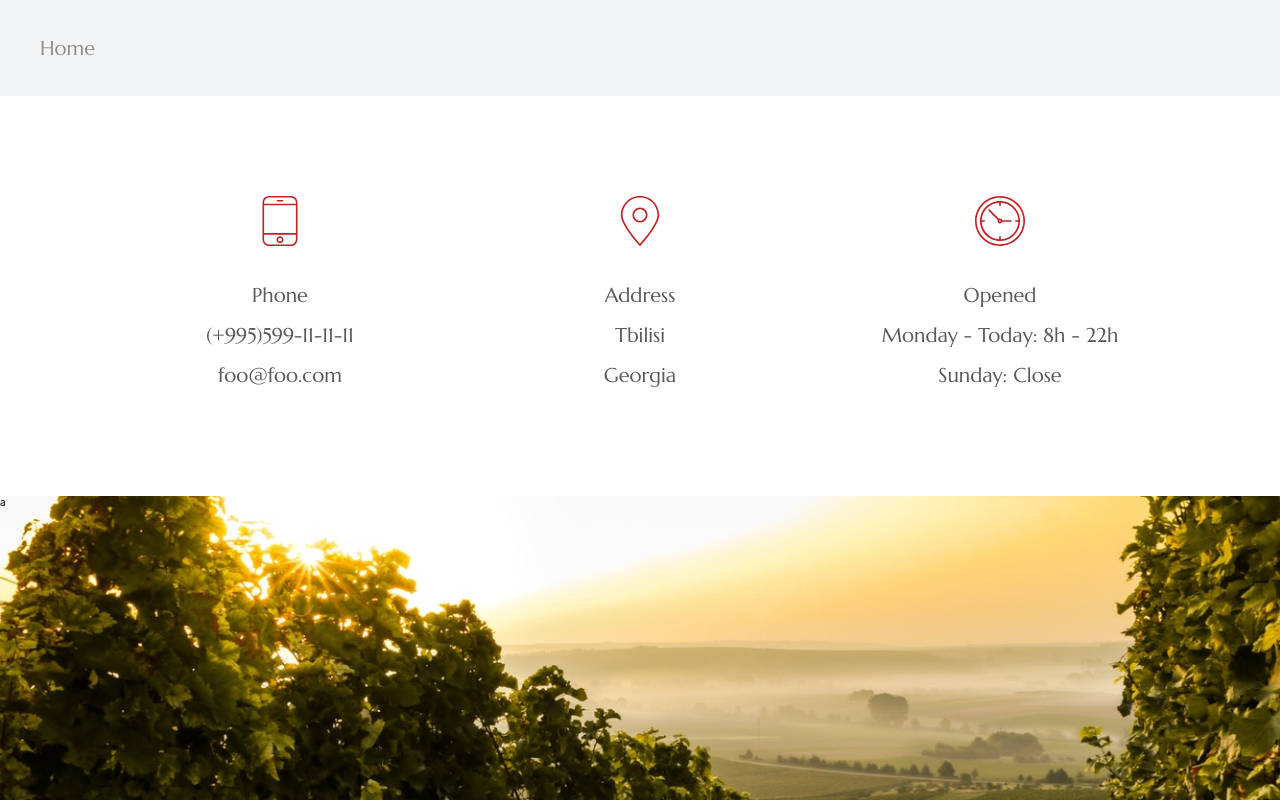
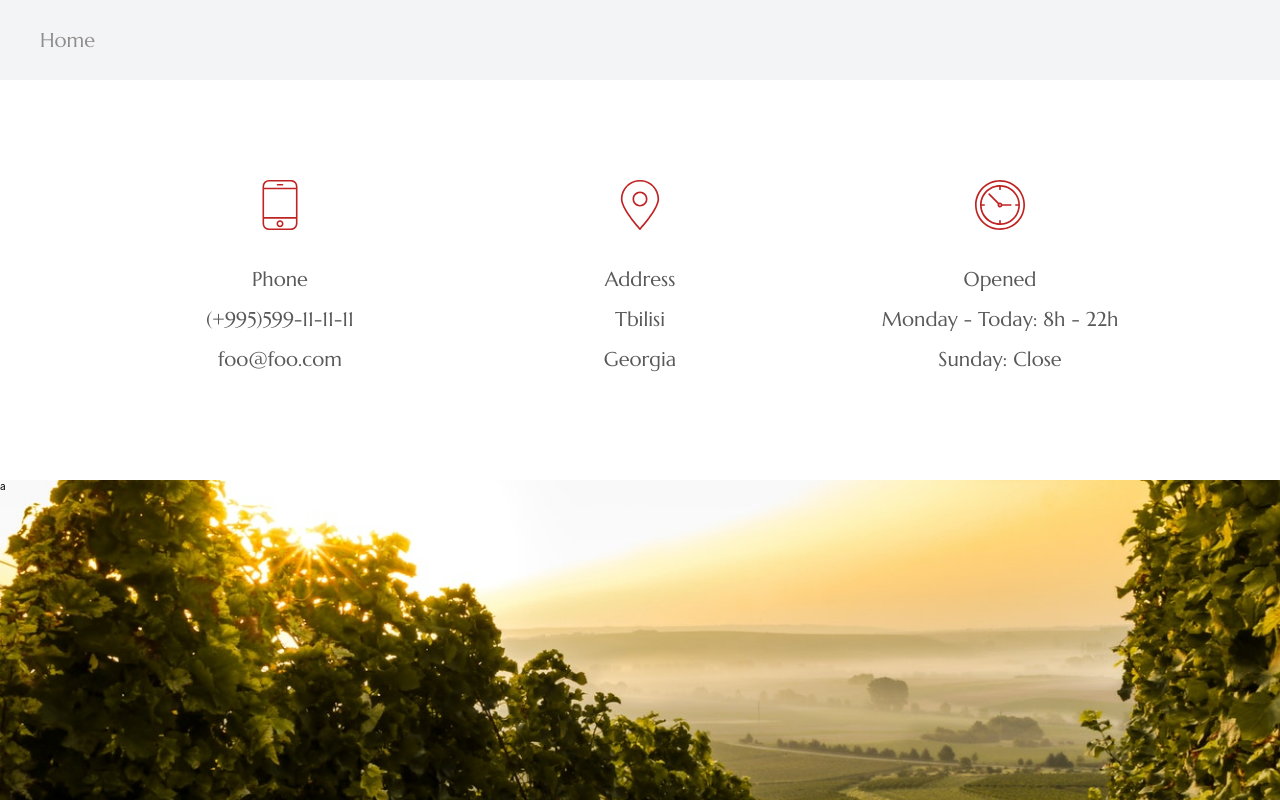
Before and after one commit to Tornike-Kiknadze/ghvinieri, a React (Create React App) app: page /contact in a window 1280 px wide. Shown: the top 800 px of the page. Built offline with nearby package versions, Linux system fonts and the light colour scheme; a web font is replaced by a local one.

Commit message:
contact page

```diff
--- a/src/App.css
+++ b/src/App.css
@@ -1,7 +1,11 @@
 .App {
   text-align: center;
   width: auto;
+  animation-name:opacity;
+  animation-duration: .3s;
+  animation-timing-function: linear;
 }
+
 
 .App-logo {
   animation: App-logo-spin infinite 20s linear;
--- a/src/components/contact/contact.css
+++ b/src/components/contact/contact.css
@@ -3,15 +3,25 @@
   width: 100%;
   height: auto;
   background-color: #fff;
+  animation-name:opacity;
+  animation-duration: .3s;
+  animation-timing-function:linear;
 }
+
+@keyframes opacity{
+  from{opacity: 0;}
+  to{opacity:1;}
+}
+
 
 .contact-header {
   width: 100%;
-  height: 12vh;
+  height: 10vh;
   background-color: #f2f4f5;
   display: flex;
   align-items: center;
   padding: 0 4rem;
+
 }
 .contact-content {
   width: 100%;
```
